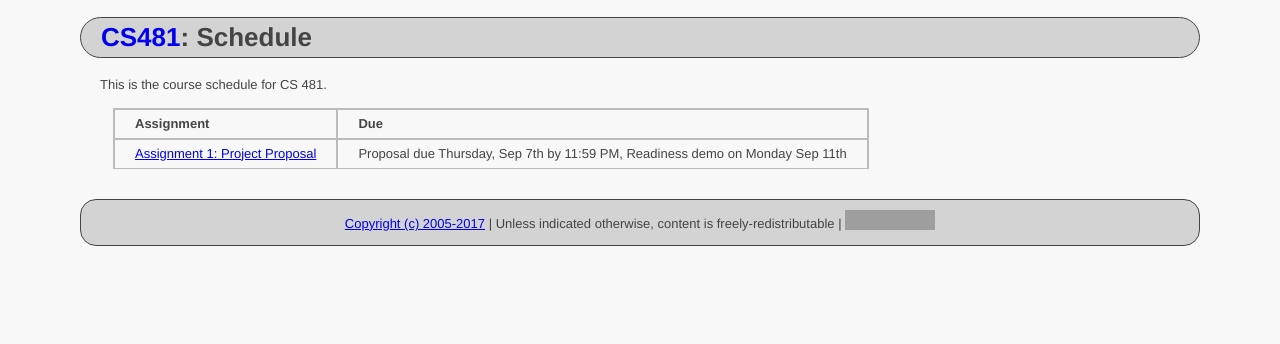
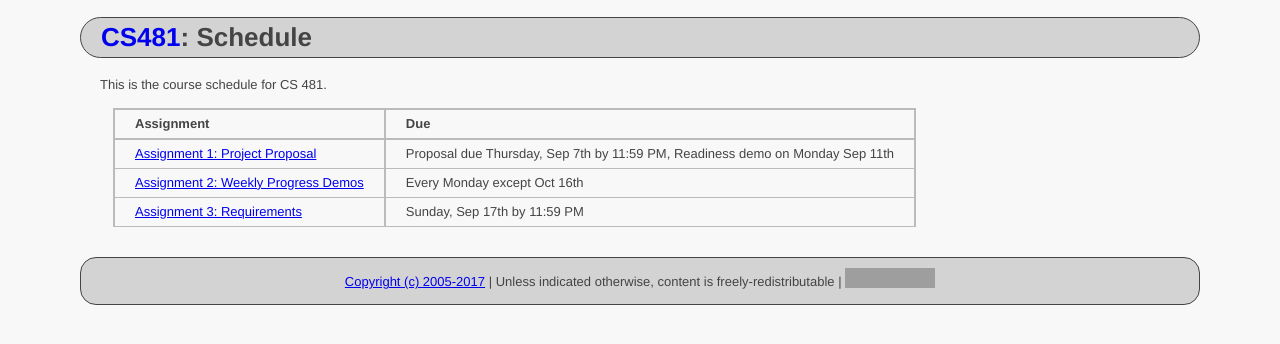
Before and after one commit to ycpcs/cs481-fall2017, a Jekyll site: the page built from schedule.md, in a window 1280 px wide. Shown: the top 344 px of the page. Built offline with Jekyll 4.4.1, drawn with Linux system fonts in a browser that asks for light colours; grey boxes are pictures that could not be loaded.

Commit message:
updated schedule to include assign02 and assign03

```diff
--- a/schedule.md
+++ b/schedule.md
@@ -9,7 +9,8 @@ This is the course schedule for CS 481.
 **Assignment** | **Due**
 :--------------|:---------
 [Assignment 1: Project Proposal](assign/assign01.html)                       | Proposal due Thursday, Sep 7th by 11:59 PM, Readiness demo on Monday Sep 11th
-
+[Assignment 2: Weekly Progress Demos](assign/assign02.html)                  | Every Monday except Oct 16th
+[Assignment 3: Requirements](assign/assign03.html)                           | Sunday, Sep 17th by 11:59 PM
 
 
 <!--
```
